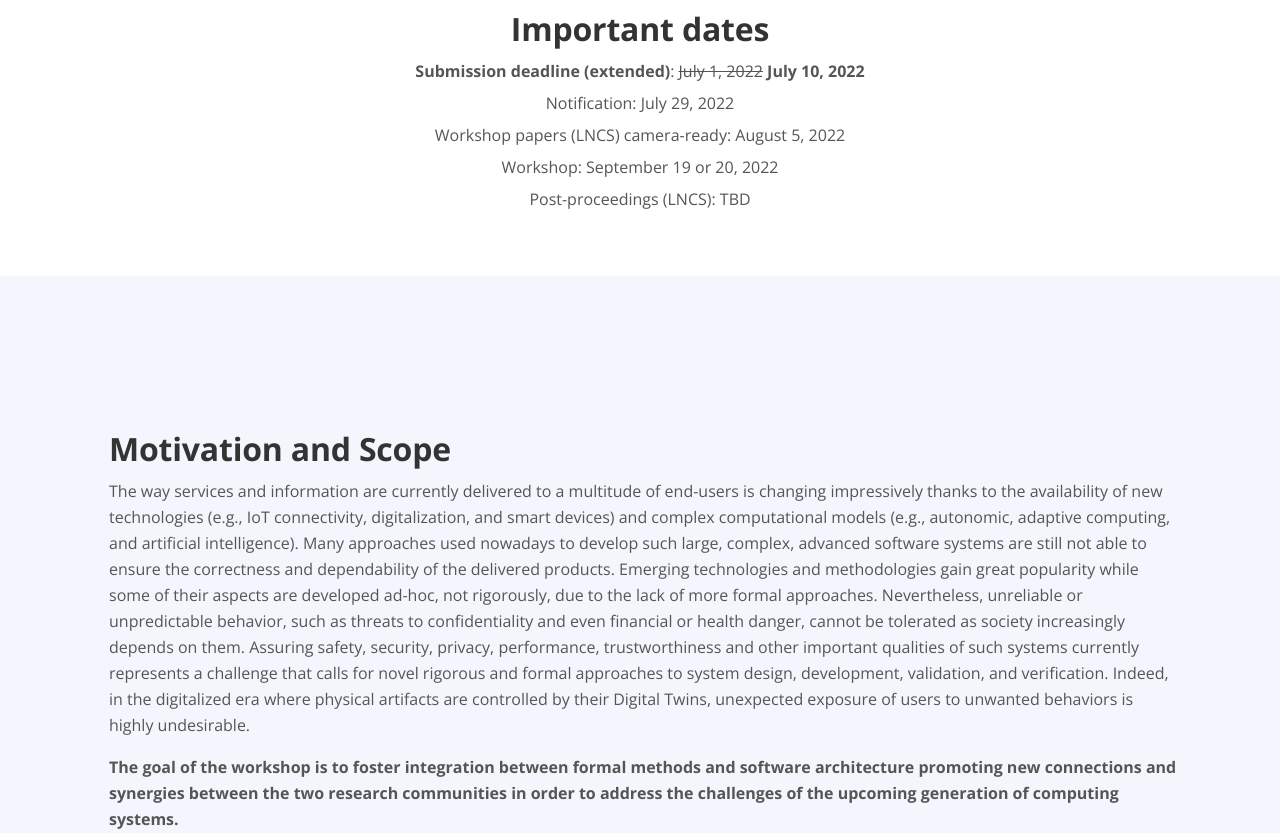
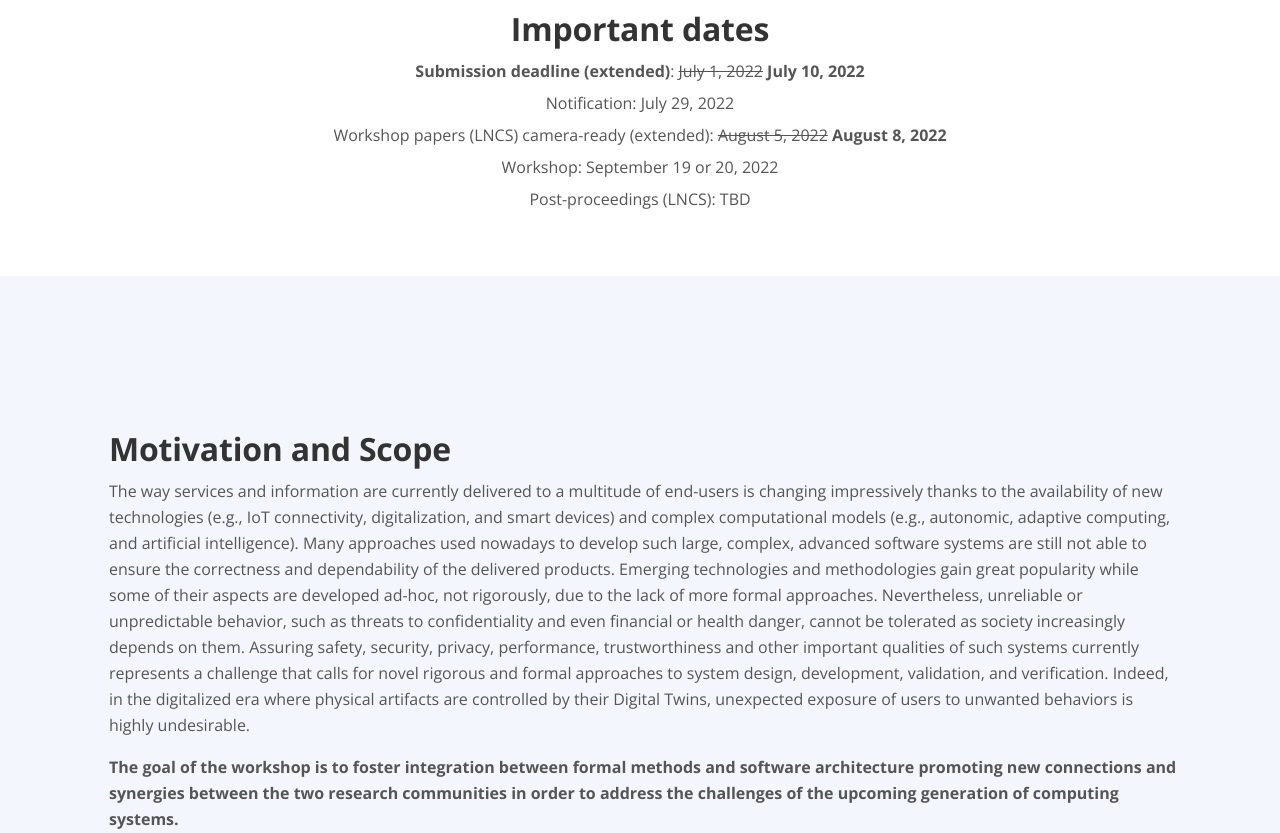
Before and after one commit to faacs-workshop/faacs-workshop.github.io, a plain HTML site: page 2022/index.html in a window 1280 px wide. Shown: the part 1380-2213 px from the top of the page. Drawn offline with nearby package versions, Linux system fonts and the light colour scheme; files whose address does not match are found by name.

Commit message:
update camera ready date

```diff
--- a/2022/index.html
+++ b/2022/index.html
@@ -170,7 +170,7 @@
                                 <div class="media-body">Notification: July 29, 2022</div>
                             </li>
                             <li class="media">
-                                <div class="media-body">Workshop papers (LNCS) camera-ready: August 5, 2022</div>
+                                <div class="media-body">Workshop papers (LNCS) camera-ready (extended): <strike>August 5, 2022</strike> <strong>August 8, 2022 </strong></div>
                             </li>
                             <li class="media">
                                 <div class="media-body">Workshop: September 19 or 20, 2022</div>
@@ -333,7 +333,7 @@
                           </li>
                           <li class="media">
                               <i class="fas fa-square"></i>
-                              <div class="media-body">Workshop papers (LNCS) camera-ready: August 5, 2022</div>
+                              <div class="media-body">Workshop papers (LNCS) camera-ready(extended): <strike>August 5, 2022</strike> <strong>August 8, 2022 </strong></div>
                           </li>
                           <li class="media">
                               <i class="fas fa-square"></i>
```
